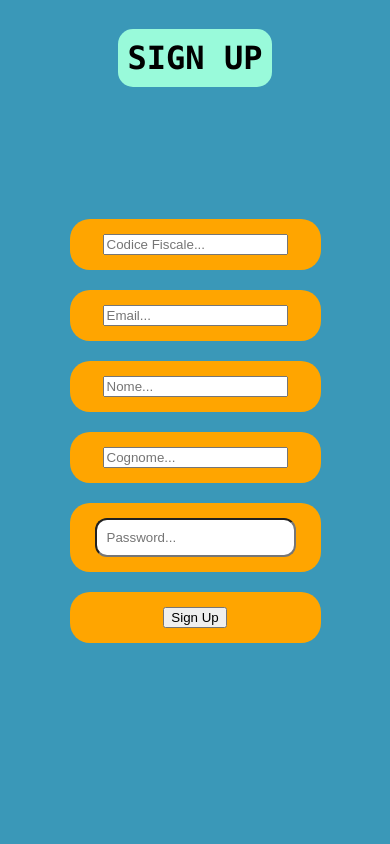
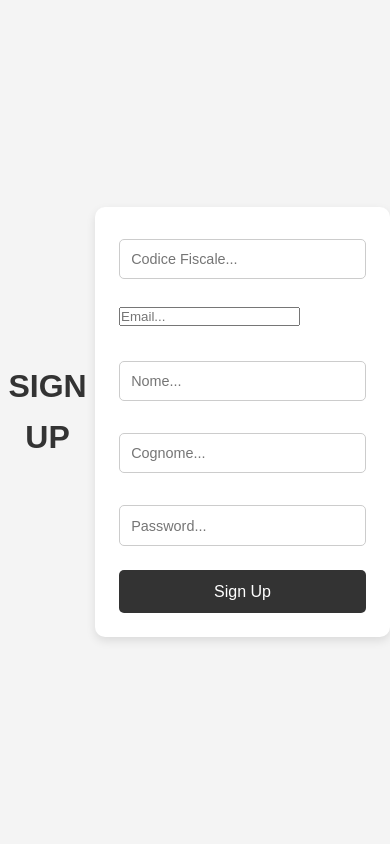
Before and after one commit to gicorada/SportHub, a PHP site: page /signUp.html in a window 390 px wide. Run offline with PHP 8.4, Linux system fonts and the light colour scheme.

Commit message:
Cambiato stile pagine

```diff
--- a/login.html
+++ b/login.html
@@ -9,7 +9,7 @@
 </head>
 
 <body>
-    <h1>SIGN UP</h1>
+    <h1>LOGIN</h1>
     <form action="./utils/verifyCredentials.php" method="POST">
         <div id="usernameContainer">
             <input type="text" name="Email" id="Email" placeholder="Email..." required>
--- a/style/signupStyle.css
+++ b/style/signupStyle.css
@@ -1,46 +1,103 @@
-body {
-    display: flex;
-    flex-direction: column;
-    align-items: center;
-    background-color: rgb(58, 152, 184);
+/* Reset di base per garantire uniformità tra i browser */
+* {
+    margin: 0;
+    padding: 0;
+    box-sizing: border-box;
 }
 
+/* Impostazioni generali del corpo della pagina */
+body {
+    font-family: Arial, sans-serif;
+    background-color: #f4f4f4;
+    color: #333;
+    line-height: 1.6;
+    display: flex;
+    justify-content: center;
+    align-items: center;
+    height: 100vh;
+    padding: 0;
+}
+
+/* Titolo della pagina di login */
 h1 {
+    font-size: 2.5rem;
+    color: #333;
+    margin-bottom: 20px;
     text-align: center;
-    font-family: consolas;
-    font-weight: 600;
-    background-color: rgb(153, 250, 218);
-    width: fit-content;
-    padding: 10px;
-    border-radius: 15px;
+}
+
+/* Form principale */
+form {
+    background-color: white;
+    padding: 2rem;
+    border-radius: 10px;
+    box-shadow: 0 4px 10px rgba(0, 0, 0, 0.1);
+    width: 100%;
+    max-width: 400px;
+}
+
+/* Contenitori dei campi di input */
+#usernameContainer,
+#passwordContainer {
+    margin-bottom: 1.5rem;
+}
+
+#emailContainer {
+    margin-bottom: 1.5rem;
 }
 
 
-form {
-    display: flex;
-    flex-direction: column;
-    align-items: center;
-    margin-top: 100px;
+/* Stile per gli input */
+input[type="text"],
+input[type="password"] {
+    width: 100%;
+    padding: 0.8rem;
+    font-size: 1rem;
+    border: 1px solid #ccc;
+    border-radius: 5px;
+    margin-top: 0.5rem;
 }
 
-div {
-    margin: 10px;
-    background-color: orange;
-    width: 100%;
-    padding: 15px;
-    min-height: 50px;
-    box-sizing: border-box;
-    display: flex;
-    flex-direction: column;
-    align-items: center;
-    border-radius: 20px;
+input[type="text"]:focus,
+input[type="password"]:focus {
+    border-color: #333;
+    outline: none;
 }
 
-.submitContainer{
+/* Stile per il bottone di invio */
+.submitContainer input[type="submit"] {
     width: 100%;
+    padding: 0.8rem;
+    font-size: 1.1rem;
+    background-color: #333;
+    color: white;
+    border: none;
+    border-radius: 5px;
+    cursor: pointer;
+    transition: background-color 0.3s ease;
 }
 
-#username, #password {
-    border-radius: 12px;
-    padding: 10px;
+.submitContainer input[type="submit"]:hover {
+    background-color: #555;
 }
+
+/* Media Queries per dispositivi mobili */
+@media (max-width: 768px) {
+    h1 {
+        font-size: 2rem;
+    }
+
+    form {
+        padding: 1.5rem;
+    }
+
+    input[type="text"],
+    input[type="password"] {
+        padding: 0.7rem;
+        font-size: 0.9rem;
+    }
+
+    .submitContainer input[type="submit"] {
+        font-size: 1rem;
+    }
+}
```
Also changed, not shown: homepage.html (added, +68 -0 lines), style/homepageStyle.css (+109 -0 lines).
